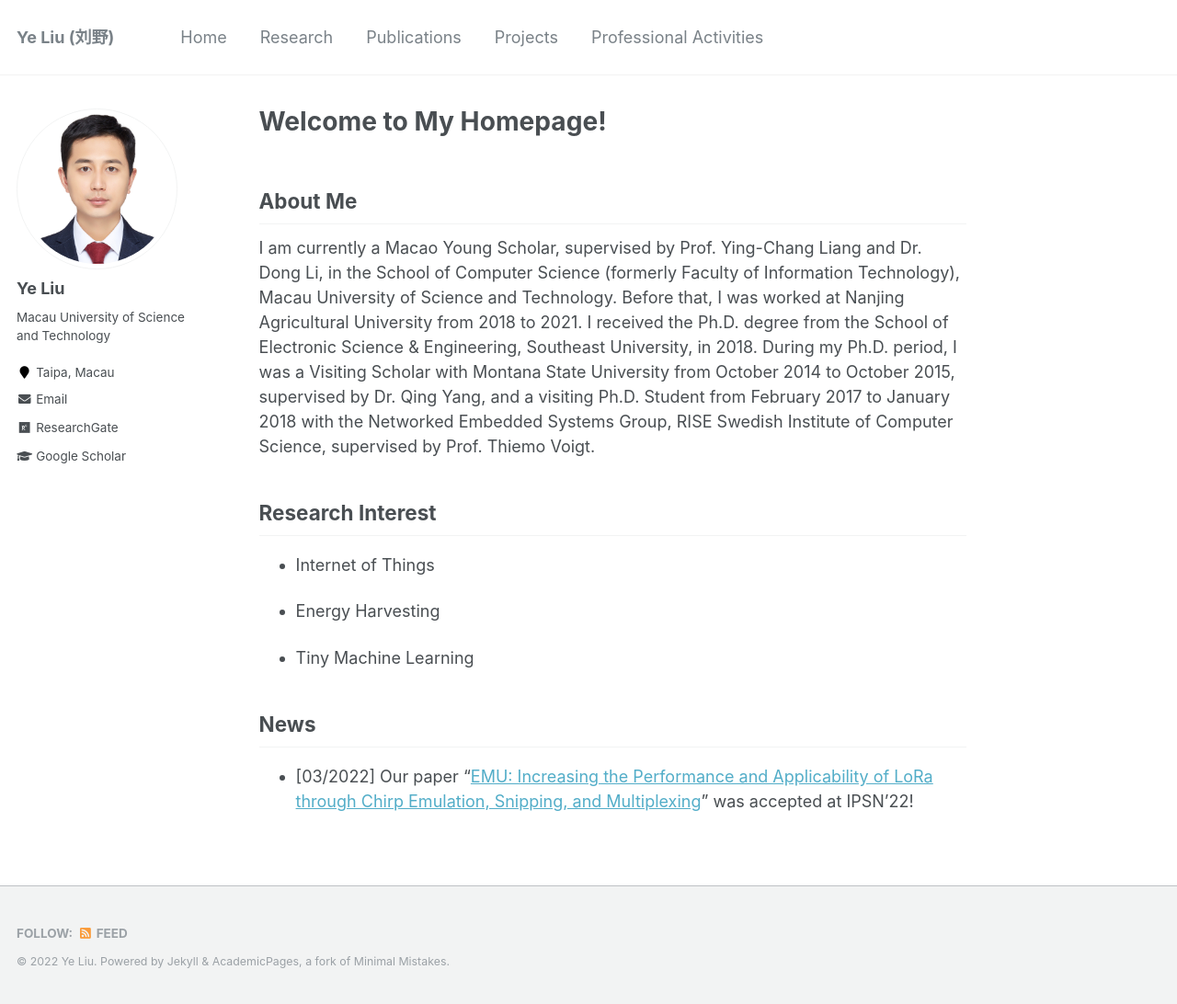
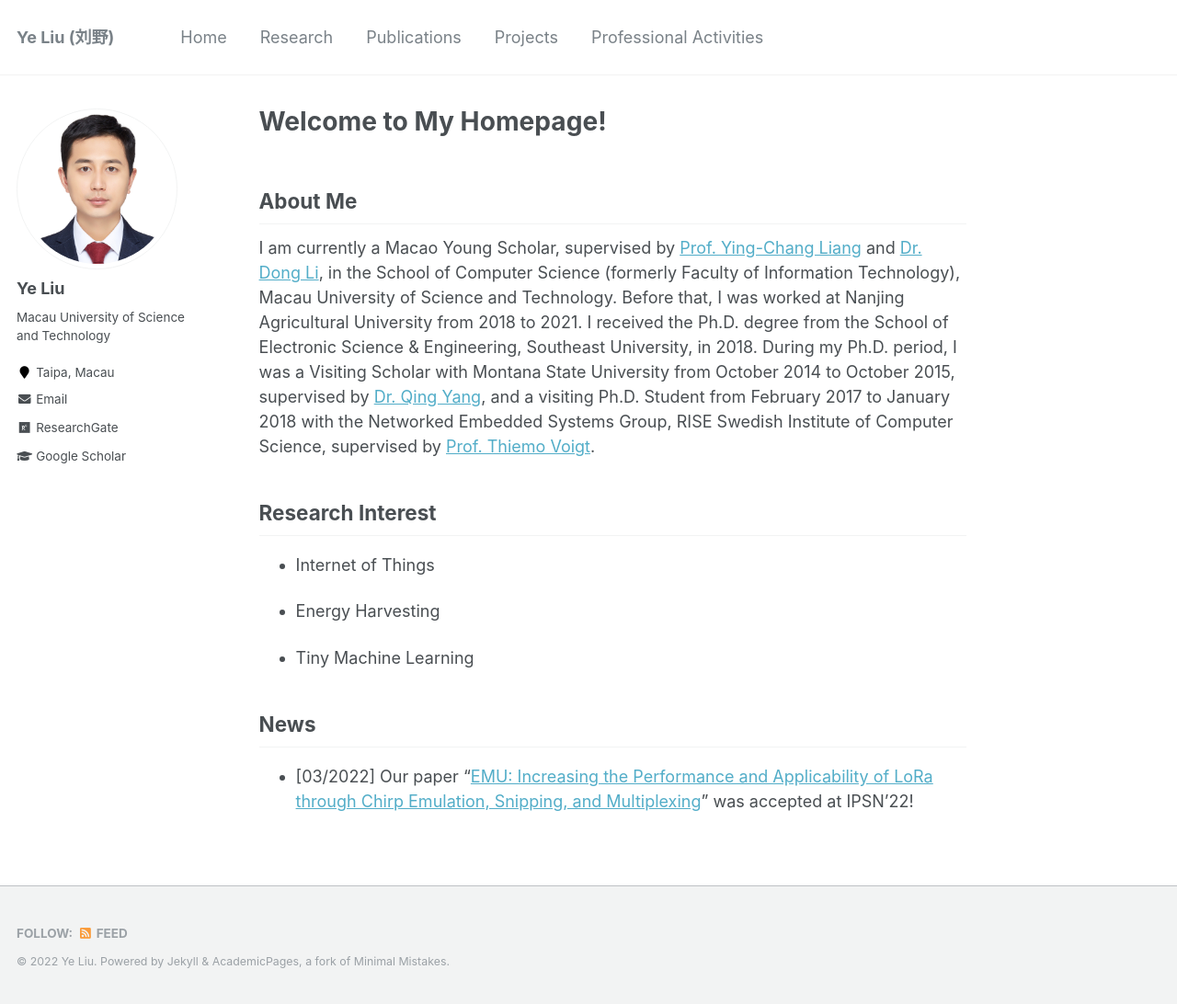
Before and after one commit to ChrisYe-Liu/chrisye-liu.github.io, a Jekyll site: the page built from _pages/about.md, in a window 1280 px wide and 1092 px high. Shown: the whole window at 92% size. Built offline with Jekyll 4.4.1, drawn with Linux system fonts in a browser that asks for light colours; our own code applies the rules of GitHub Pages for plain Markdown files; part of the change alters nothing that is shown.

```diff
--- a/_pages/about.md
+++ b/_pages/about.md
@@ -10,7 +10,7 @@ redirect_from:
 
 About Me
 ------
-I am currently a Macao Young Scholar, supervised by Prof. Ying-Chang Liang and Dr. Dong Li, in the School of Computer Science (formerly Faculty of Information Technology), Macau University of Science and Technology. Before that, I was worked at Nanjing Agricultural University from 2018 to 2021. I received the Ph.D. degree from the School of Electronic Science & Engineering, Southeast University, in 2018. During my Ph.D. period, I was a Visiting Scholar with Montana State University from October 2014 to October 2015, supervised by Dr. Qing Yang, and a visiting Ph.D. Student from February 2017 to January 2018 with the Networked Embedded Systems Group, RISE Swedish Institute of Computer Science, supervised by Prof. Thiemo Voigt.
+I am currently a Macao Young Scholar, supervised by [Prof. Ying-Chang Liang](https://scholar.google.com.sg/citations?user=HybIiJ8AAAAJ&hl=en) and [Dr. Dong Li](https://www.must.edu.mo/en/fi/staff/lidong), in the School of Computer Science (formerly Faculty of Information Technology), Macau University of Science and Technology. Before that, I was worked at Nanjing Agricultural University from 2018 to 2021. I received the Ph.D. degree from the School of Electronic Science & Engineering, Southeast University, in 2018. During my Ph.D. period, I was a Visiting Scholar with Montana State University from October 2014 to October 2015, supervised by [Dr. Qing Yang](http://www.cse.unt.edu/~qingyang/), and a visiting Ph.D. Student from February 2017 to January 2018 with the Networked Embedded Systems Group, RISE Swedish Institute of Computer Science, supervised by [Prof. Thiemo Voigt](https://katalog.uu.se/profile/?id=N2-279).
 
 
 Research Interest
```
